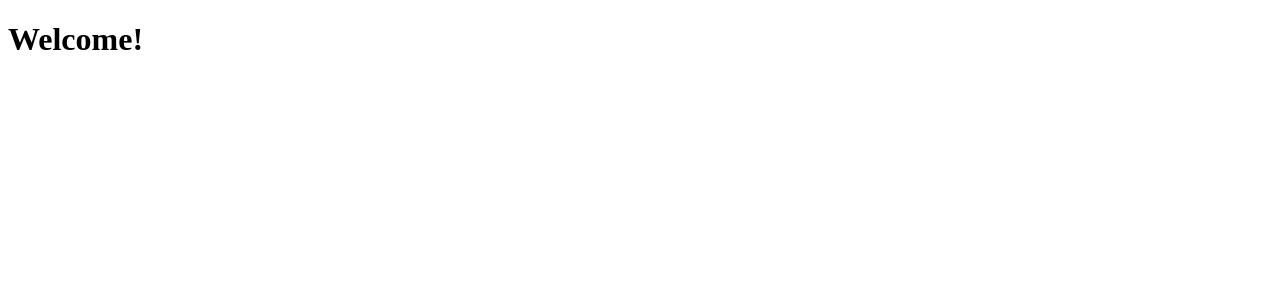
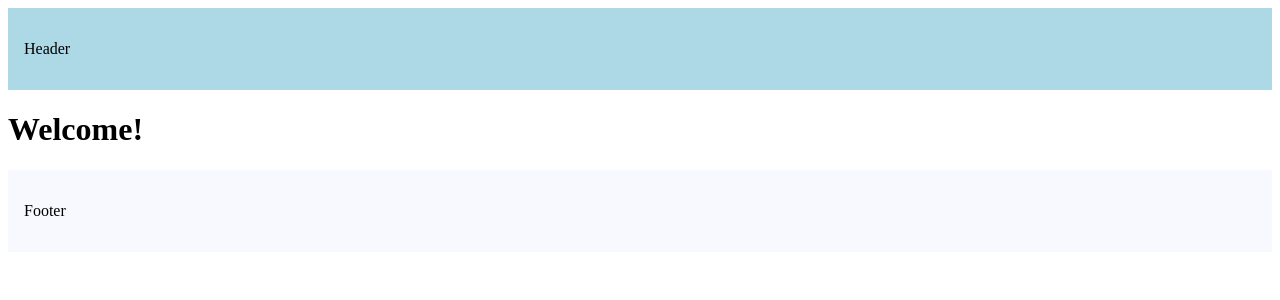
Before and after one commit to GiorgiTch204/nextjs_practise, a Next.js app: page / in a window 1280 px wide. Shown: the top 300 px of the page. Built offline with nearby package versions, Linux system fonts and the light colour scheme.

Commit message:
Created layout.tsx

```diff
--- a/src/app/layout.tsx
+++ b/src/app/layout.tsx
@@ -10,7 +10,24 @@
 }) {
     return (
         <html lang="en">
-            <body>{children}</body>
+            <body>
+                <header style={{
+                        backgroundColor: "lightblue",
+                        padding:"1rem"
+                    }}>
+                        <p>Header</p>
+                </header>
+                {children}
+
+                <footer
+                    style={{
+                        backgroundColor: "ghostwhite",
+                        padding:"1rem"
+                    }}
+                >
+                    <p>Footer</p>
+                </footer>
+            </body>
         </html>
     )
 }
```
